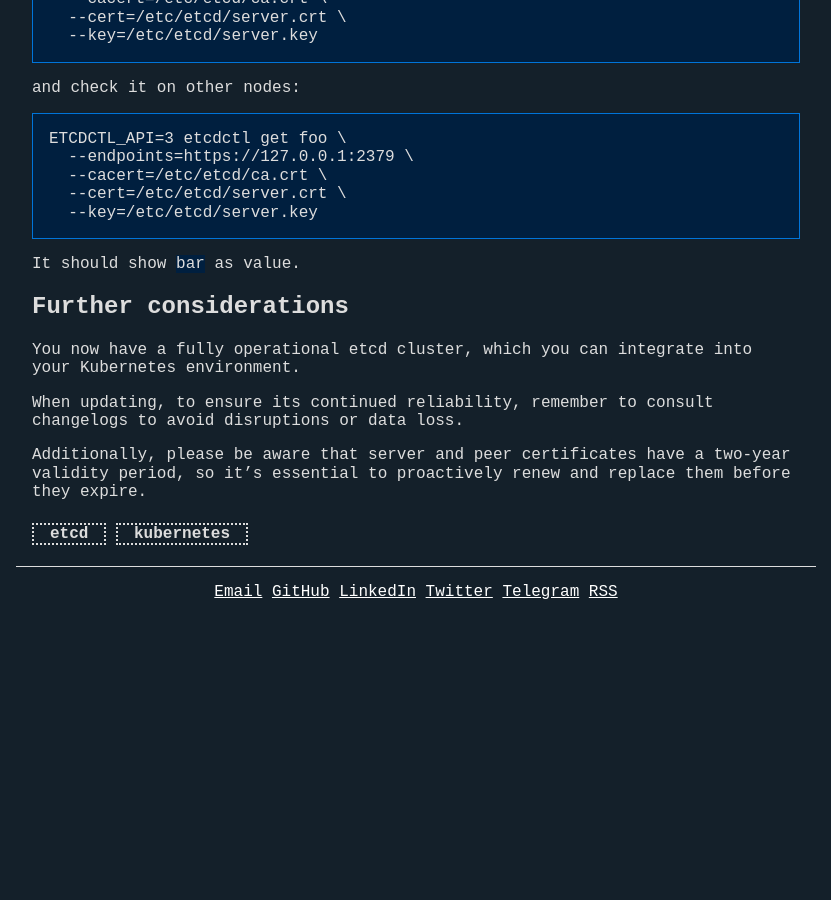
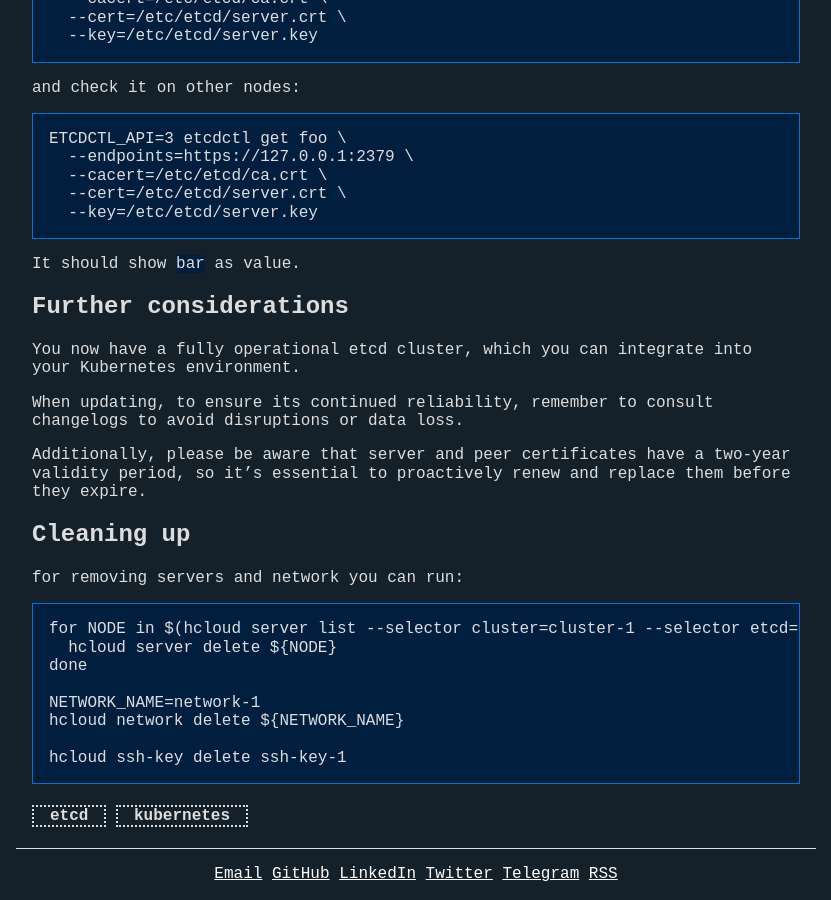
Before and after one commit to nasermirzaei89/nasermirzaei89.github.io, a Jekyll site: the page built from _posts/2023-10-31-setting-up-a-highly-available-etcd-cluster.md, in a window 1280 px wide and 900 px high, scrolled down 6940 px. Shown: the whole window, without its empty margins (224-1055 px from the left). Built offline with Jekyll 4.4.1, drawn with Linux system fonts in a browser that asks for light colours; some web fonts are replaced; comment, search, counter and statistics services are not loaded; before the commit the page ends 7557 px from its top, so only the background shows below that; some of the changed text lies outside the part shown.

Commit message:
Add cleaning up

````diff
--- a/_posts/2023-10-31-setting-up-a-highly-available-etcd-cluster.md
+++ b/_posts/2023-10-31-setting-up-a-highly-available-etcd-cluster.md
@@ -393,3 +393,18 @@ When updating, to ensure its continued reliability, remember to consult changelo
 
 Additionally, please be aware that server and peer certificates have a two-year validity period,
 so it's essential to proactively renew and replace them before they expire.
+
+## Cleaning up
+
+for removing servers and network you can run:
+
+```shell
+for NODE in $(hcloud server list --selector cluster=cluster-1 --selector etcd=true -o noheader -o columns=name); do
+  hcloud server delete ${NODE}
+done
+
+NETWORK_NAME=network-1
+hcloud network delete ${NETWORK_NAME}
+
+hcloud ssh-key delete ssh-key-1
+```
````
Also changed, not shown: other parts of _posts/2023-10-31-setting-up-a-highly-available-etcd-cluster.md (+2 -2 lines).
